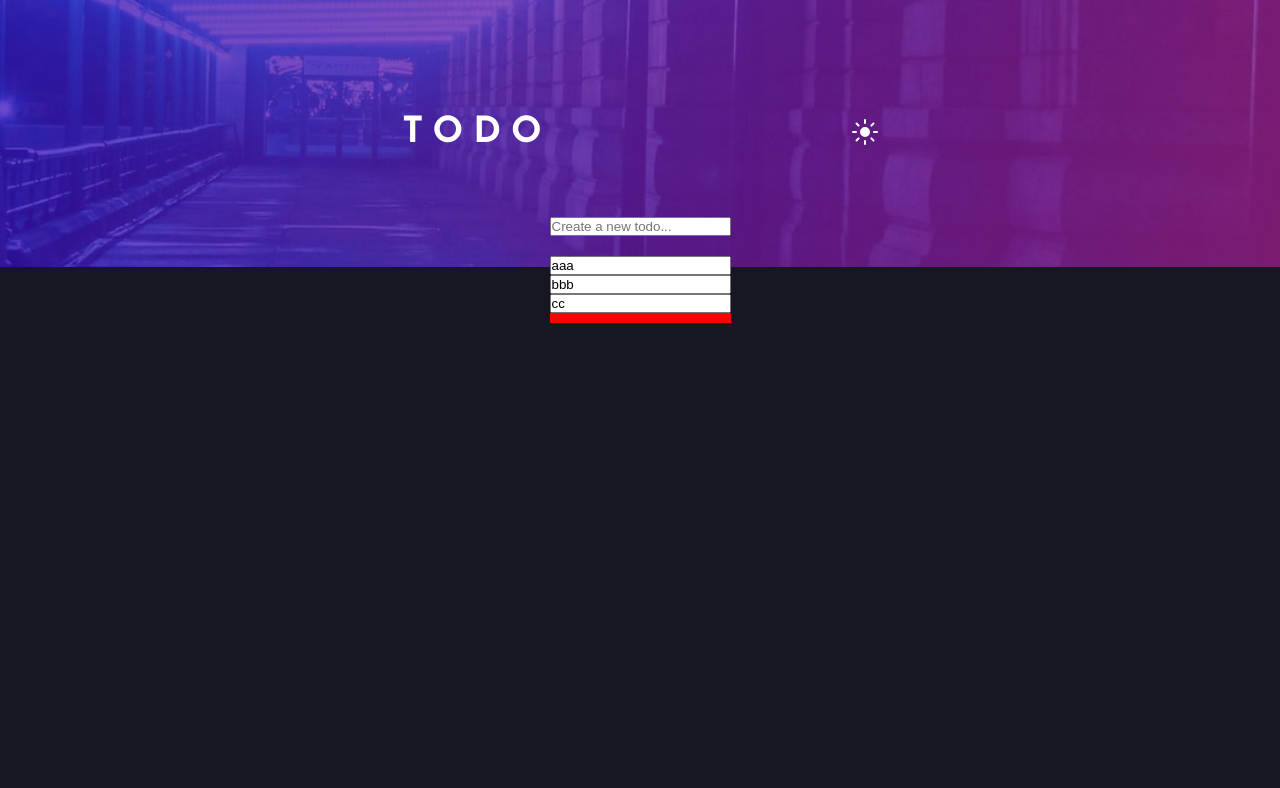
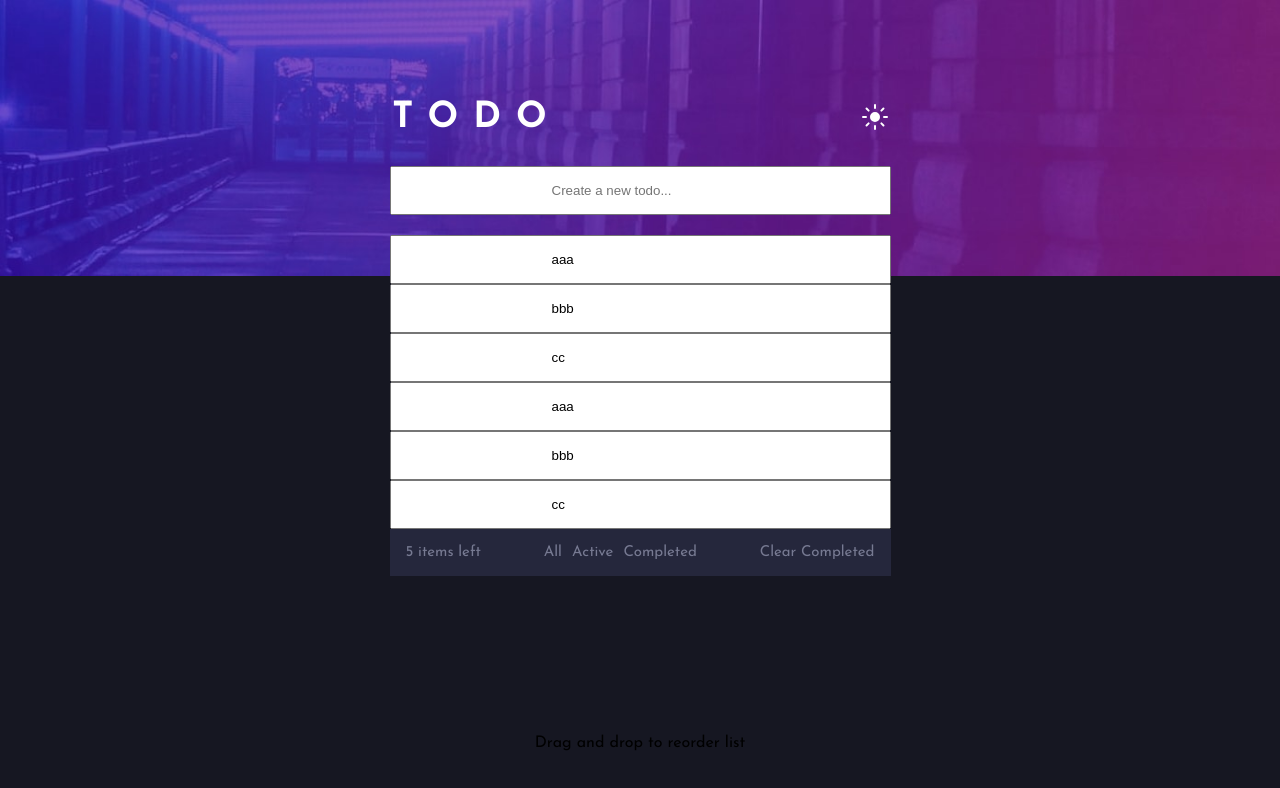
Before and after one commit to Danielhu3/todo-list-react, a React (Create React App) app: page / in a window 1280 px wide. Shown: the top 788 px of the page. Built offline with nearby package versions, Linux system fonts and the light colour scheme.

Commit message:
Bottom bar styles

```diff
--- a/src/App.css
+++ b/src/App.css
@@ -19,7 +19,7 @@
 
   --very-dark-blue: hsl(235, 21%, 11%);
   --very-dark-desaturated-blue: hsl(235, 24%, 19%);
-  --light-grayish-blue: hsl(234, 39%, 85%);
+  --light-grayish-blue2: hsl(234, 39%, 85%);
   --dark-grayish-blue: hsl(234, 11%, 52%);
   --very-dark-grayish-blue: hsl(233, 14%, 35%);
   --very-dark-grayish-blue-2: hsl(237, 14%, 26%);
@@ -57,6 +57,8 @@ body{
  display: grid;
  align-items: center;
  justify-content: center;
+
+
 }
 
 .top-header{
@@ -64,11 +66,12 @@ body{
   flex-direction: row;
   gap: 30rem;
   padding: 10rem;
+  margin-bottom: 4rem;
 }
 
 .top-header .title{
   color: white;
-  letter-spacing: 1rem;
+  letter-spacing: 1.5rem;
 }
 
 .top-header .dark-mode{
@@ -77,7 +80,7 @@ body{
   cursor: pointer;
 }
 .top-header .dark-mode::after{
-    background: url('./images/icon-sun.svg') no-repeat 50%;
+    background: url('./images/icon-sun.svg') no-repeat;
     content: "";
     display: inline-block;
     width: 26px;
@@ -94,9 +97,14 @@ body{
 
 .bottom-list{
   position: relative;
-  top: -5rem;
+  top: -11rem;
   display: flex;
   flex-direction: column;
   gap: 2rem;
 
 }
+
+.bottom-description{
+  font-size: 1.6rem;
+  justify-self: center;
+}
--- a/src/App.js
+++ b/src/App.js
@@ -28,9 +28,14 @@ function App() {
               <Input text='aaa'/>
               <Input text='bbb'/>
               <Input text='cc'/>
+              <Input text='aaa'/>
+              <Input text='bbb'/>
+              <Input text='cc'/>
               <BottomBar />
             </div>
           </div>
+
+          <p className='bottom-description'>Drag and drop to reorder list</p>
       </div>
 
     </div>
--- a/src/Components/BottomBar.js
+++ b/src/Components/BottomBar.js
@@ -1,9 +1,17 @@
 import React from 'react'
 import styles from './BottomBar.module.css'
+import BottomBarRadioItem from './BottomBarRadioItem'
 
 const BottomBar = () => {
   return (
     <div className={styles.BottomBar}>
+      <p className={styles.itemsLeft}>5 items left</p>
+      <div className={styles.showItems}>
+        <BottomBarRadioItem label='All' id='all'/>
+        <BottomBarRadioItem label='Active' id='active'/>
+        <BottomBarRadioItem label='Completed' id='completed'/>
+      </div>
+      <p className={styles.clearCompleted}>Clear Completed</p>
 
     </div>
   )
--- a/src/Components/BottomBar.module.css
+++ b/src/Components/BottomBar.module.css
@@ -1,5 +1,20 @@
 .BottomBar{
-    width: 100%;
-    height: 10px;
-    background-color: red;
+    padding: 1.6rem;
+    background-color: var(--very-dark-desaturated-blue);
+
+    font-size: 1.5rem;
+    font-weight: 400;
+    color: var(--dark-grayish-blue);
+
+
+    display: flex;
+    flex-direction: row;
+    justify-content: space-between;
+
 }
+
+.showItems{
+    display: flex;
+    flex-direction: row;
+    gap: 1rem;
+}
--- /dev/null
+++ b/src/Components/BottomBarRadioItem.js
@@ -0,0 +1,12 @@
+import React from 'react'
+import styles from './BottomBarRadioItem.module.css'
+const BottomBarRadioItem = ({label, id}) => {
+  return (
+    <>
+        <input type="radio" name="radio-input" id={id} value={id} className={styles.input} />
+        <label for={id} className={styles.label}>{label}</label>
+    </>
+  )
+}
+
+export default BottomBarRadioItem
--- /dev/null
+++ b/src/Components/BottomBarRadioItem.module.css
@@ -0,0 +1,7 @@
+.input{
+    display: none;
+}
+
+.label{
+    cursor: pointer;
+}
--- a/src/Components/Input.module.css
+++ b/src/Components/Input.module.css
@@ -1,4 +1,5 @@
 .input{
     display: block;
+    padding: 1.5rem 16rem;
 
 }
```
